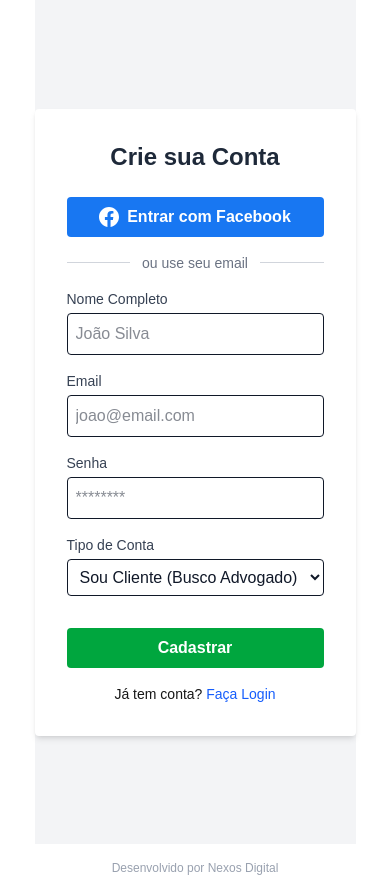
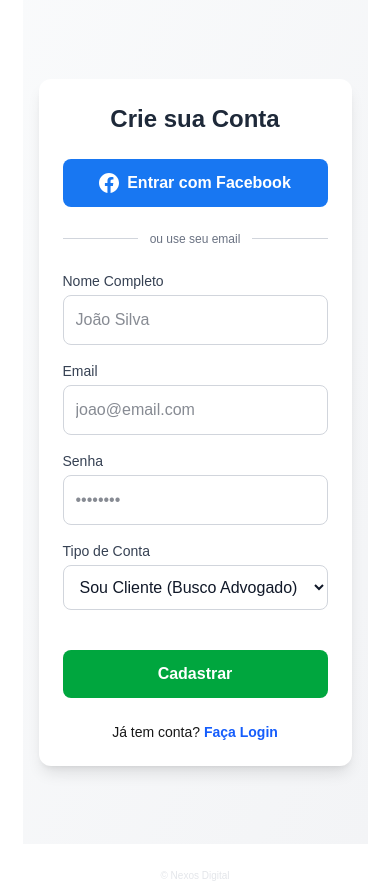
Before and after one commit to Roque-Pro/socialjuris, a Next.js app in the folder socialjuris/: page /register in a window 390 px wide. Built offline with nearby package versions, Linux system fonts and the light colour scheme; no server answers.

Commit message:
Melhora responsividade e minimiza footer Nexos Digital

```diff
--- a/socialjuris/app/login/page.tsx
+++ b/socialjuris/app/login/page.tsx
@@ -34,48 +34,48 @@ export default function LoginPage() {
   };
 
   return (
-    <div className="flex min-h-screen items-center justify-center bg-gray-100">
-      <div className="w-full max-w-md p-8 bg-white rounded shadow-md">
-        <h1 className="text-2xl font-bold mb-6 text-center text-gray-800">SocialJuris Login</h1>
+    <div className="flex flex-col min-h-screen items-center justify-center bg-gradient-to-br from-gray-50 to-gray-100 px-4 py-6">
+      <div className="w-full max-w-md p-6 sm:p-8 bg-white rounded-xl shadow-lg">
+        <h1 className="text-2xl sm:text-3xl font-bold mb-6 text-center text-gray-800">SocialJuris Login</h1>
 
-        {error && <div className="mb-4 p-2 bg-red-100 text-red-700 rounded text-sm text-center">{error}</div>}
+        {error && <div className="mb-4 p-3 bg-red-100 text-red-700 rounded-lg text-sm text-center font-medium">{error}</div>}
 
         <form onSubmit={handleLogin} className="space-y-4">
           <div>
-            <label className="block text-sm font-medium text-gray-700">Email</label>
+            <label className="block text-sm font-medium text-gray-700 mb-1">Email</label>
             <input
               type="email"
               value={email}
               onChange={(e) => setEmail(e.target.value)}
               required
-              className="mt-1 w-full p-2 border rounded focus:ring-2 focus:ring-blue-500 focus:border-blue-500 outline-none text-gray-900"
+              className="w-full p-3 border border-gray-300 rounded-lg focus:ring-2 focus:ring-blue-500 focus:border-transparent outline-none text-gray-900 transition"
               placeholder="seu@email.com"
             />
           </div>
 
           <div>
-            <label className="block text-sm font-medium text-gray-700">Senha</label>
+            <label className="block text-sm font-medium text-gray-700 mb-1">Senha</label>
             <input
               type="password"
               value={senha}
               onChange={(e) => setSenha(e.target.value)}
               required
-              className="mt-1 w-full p-2 border rounded focus:ring-2 focus:ring-blue-500 focus:border-blue-500 outline-none text-gray-900"
-              placeholder="********"
+              className="w-full p-3 border border-gray-300 rounded-lg focus:ring-2 focus:ring-blue-500 focus:border-transparent outline-none text-gray-900 transition"
+              placeholder="••••••••"
             />
           </div>
 
           <button
             type="submit"
             disabled={loading}
-            className="w-full py-2 px-4 bg-blue-600 hover:bg-blue-700 text-white font-semibold rounded transition disabled:opacity-50"
+            className="w-full py-3 px-4 bg-blue-600 hover:bg-blue-700 text-white font-semibold rounded-lg transition disabled:opacity-50 disabled:cursor-not-allowed mt-6"
           >
             {loading ? "Entrando..." : "Entrar"}
           </button>
         </form>
 
-        <div className="mt-4 text-center text-sm">
-           Não tem conta? <a href="/register" className="text-blue-600 hover:underline">Cadastre-se</a>
+        <div className="mt-6 text-center text-sm">
+          Não tem conta? <a href="/register" className="text-blue-600 hover:text-blue-700 font-semibold transition">Cadastre-se</a>
         </div>
       </div>
       <Footer />
--- a/socialjuris/app/register/page.tsx
+++ b/socialjuris/app/register/page.tsx
@@ -58,17 +58,17 @@ function RegisterContent() {
   };
 
   return (
-    <div className="flex min-h-screen items-center justify-center bg-gray-100">
-      <div className="w-full max-w-md p-8 bg-white rounded shadow-md">
-        <h1 className="text-2xl font-bold mb-6 text-center text-gray-800">Crie sua Conta</h1>
+    <div className="flex flex-col min-h-screen items-center justify-center bg-gradient-to-br from-gray-50 to-gray-100 px-4 py-6">
+      <div className="w-full max-w-md p-6 sm:p-8 bg-white rounded-xl shadow-lg">
+        <h1 className="text-2xl sm:text-3xl font-bold mb-6 text-center text-gray-800">Crie sua Conta</h1>
 
-        {error && <div className="mb-4 p-2 bg-red-100 text-red-700 rounded text-sm text-center">{error}</div>}
+        {error && <div className="mb-4 p-3 bg-red-100 text-red-700 rounded-lg text-sm text-center font-medium">{error}</div>}
 
         {/* Botão Facebook Mock */}
         <button
           type="button"
           onClick={handleFacebookLoginMock}
-          className="w-full mb-4 py-2 px-4 bg-[#1877F2] hover:bg-[#166fe5] text-white font-bold rounded transition flex items-center justify-center gap-2"
+          className="w-full mb-4 py-3 px-4 bg-[#1877F2] hover:bg-[#166fe5] text-white font-bold rounded-lg transition flex items-center justify-center gap-2"
         >
           <svg xmlns="http://www.w3.org/2000/svg" width="20" height="20" viewBox="0 0 24 24" fill="currentColor">
             <path d="M24 12.073c0-6.627-5.373-12-12-12s-12 5.373-12 12c0 5.99 4.388 10.954 10.125 11.854v-8.385H7.078v-3.47h3.047V9.43c0-3.007 1.792-4.669 4.533-4.669 1.312 0 2.686.235 2.686.235v2.953H15.83c-1.491 0-1.956.925-1.956 1.874v2.25h3.328l-.532 3.47h-2.796v8.385C19.612 23.027 24 18.062 24 12.073z"/>
@@ -76,59 +76,59 @@ function RegisterContent() {
           Entrar com Facebook
         </button>
 
-        <div className="flex items-center my-4">
+        <div className="flex items-center my-6">
           <div className="flex-1 border-t border-gray-300"></div>
-          <span className="px-3 text-gray-500 text-sm">ou use seu email</span>
+          <span className="px-3 text-gray-500 text-xs sm:text-sm">ou use seu email</span>
           <div className="flex-1 border-t border-gray-300"></div>
         </div>
 
         <form onSubmit={handleRegister} className="space-y-4">
           <div>
-            <label className="block text-sm font-medium text-gray-700">Nome Completo</label>
+            <label className="block text-sm font-medium text-gray-700 mb-1">Nome Completo</label>
             <input
               name="nome"
               type="text"
               value={formData.nome}
               onChange={handleChange}
               required
-              className="mt-1 w-full p-2 border rounded outline-none text-gray-900 focus:ring-2 focus:ring-blue-500"
+              className="w-full p-3 border border-gray-300 rounded-lg outline-none text-gray-900 focus:ring-2 focus:ring-blue-500 focus:border-transparent transition"
               placeholder="João Silva"
             />
           </div>
 
           <div>
-            <label className="block text-sm font-medium text-gray-700">Email</label>
+            <label className="block text-sm font-medium text-gray-700 mb-1">Email</label>
             <input
               name="email"
               type="email"
               value={formData.email}
               onChange={handleChange}
               required
-              className="mt-1 w-full p-2 border rounded outline-none text-gray-900 focus:ring-2 focus:ring-blue-500"
+              className="w-full p-3 border border-gray-300 rounded-lg outline-none text-gray-900 focus:ring-2 focus:ring-blue-500 focus:border-transparent transition"
               placeholder="joao@email.com"
             />
           </div>
 
           <div>
-            <label className="block text-sm font-medium text-gray-700">Senha</label>
+            <label className="block text-sm font-medium text-gray-700 mb-1">Senha</label>
             <input
               name="senha"
               type="password"
               value={formData.senha}
               onChange={handleChange}
               required
-              className="mt-1 w-full p-2 border rounded outline-none text-gray-900 focus:ring-2 focus:ring-blue-500"
-              placeholder="********"
+              className="w-full p-3 border border-gray-300 rounded-lg outline-none text-gray-900 focus:ring-2 focus:ring-blue-500 focus:border-transparent transition"
+              placeholder="••••••••"
             />
           </div>
 
           <div>
-            <label className="block text-sm font-medium text-gray-700">Tipo de Conta</label>
+            <label className="block text-sm font-medium text-gray-700 mb-1">Tipo de Conta</label>
             <select
               name="tipo"
               value={formData.tipo}
               onChange={handleChange}
-              className="mt-1 w-full p-2 border rounded outline-none text-gray-900 focus:ring-2 focus:ring-blue-500 bg-white"
+              className="w-full p-3 border border-gray-300 rounded-lg outline-none text-gray-900 focus:ring-2 focus:ring-blue-500 focus:border-transparent transition bg-white"
             >
               <option value="cliente">Sou Cliente (Busco Advogado)</option>
               <option value="advogado">Sou Advogado</option>
@@ -138,14 +138,14 @@ function RegisterContent() {
           <button
             type="submit"
             disabled={loading}
-            className="w-full py-2 px-4 bg-green-600 hover:bg-green-700 text-white font-semibold rounded transition disabled:opacity-50 mt-4"
+            className="w-full py-3 px-4 bg-green-600 hover:bg-green-700 text-white font-semibold rounded-lg transition disabled:opacity-50 disabled:cursor-not-allowed mt-6"
           >
             {loading ? "Criando conta..." : "Cadastrar"}
           </button>
         </form>
 
-        <div className="mt-4 text-center text-sm">
-           Já tem conta? <a href="/login" className="text-blue-600 hover:underline">Faça Login</a>
+        <div className="mt-6 text-center text-sm">
+          Já tem conta? <a href="/login" className="text-blue-600 hover:text-blue-700 font-semibold transition">Faça Login</a>
         </div>
       </div>
     </div>
--- a/socialjuris/components/Footer.tsx
+++ b/socialjuris/components/Footer.tsx
@@ -1,13 +1,13 @@
 export default function Footer() {
   return (
-    <footer className="py-4 text-center text-xs text-gray-400">
+    <footer className="py-2 text-center text-[10px] text-gray-300 mt-4">
       <a
         href="https://www.nexosdigital.top"
         target="_blank"
         rel="noopener noreferrer"
-        className="hover:text-gray-600 transition"
+        className="hover:text-gray-500 transition opacity-60 hover:opacity-100"
       >
-        Desenvolvido por Nexos Digital
+        © Nexos Digital
       </a>
     </footer>
   );
```
Also changed, not shown: 1 other file (tests, documents, lock files or other folders).
